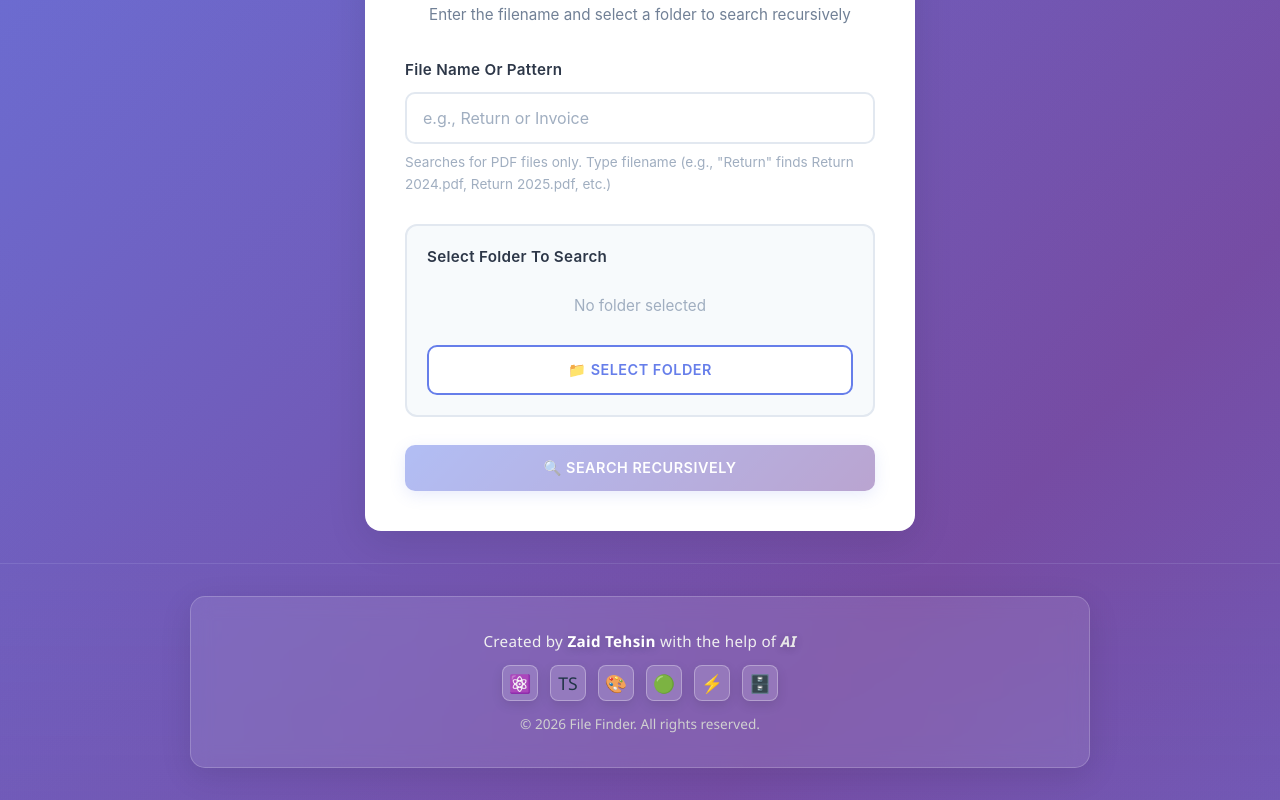
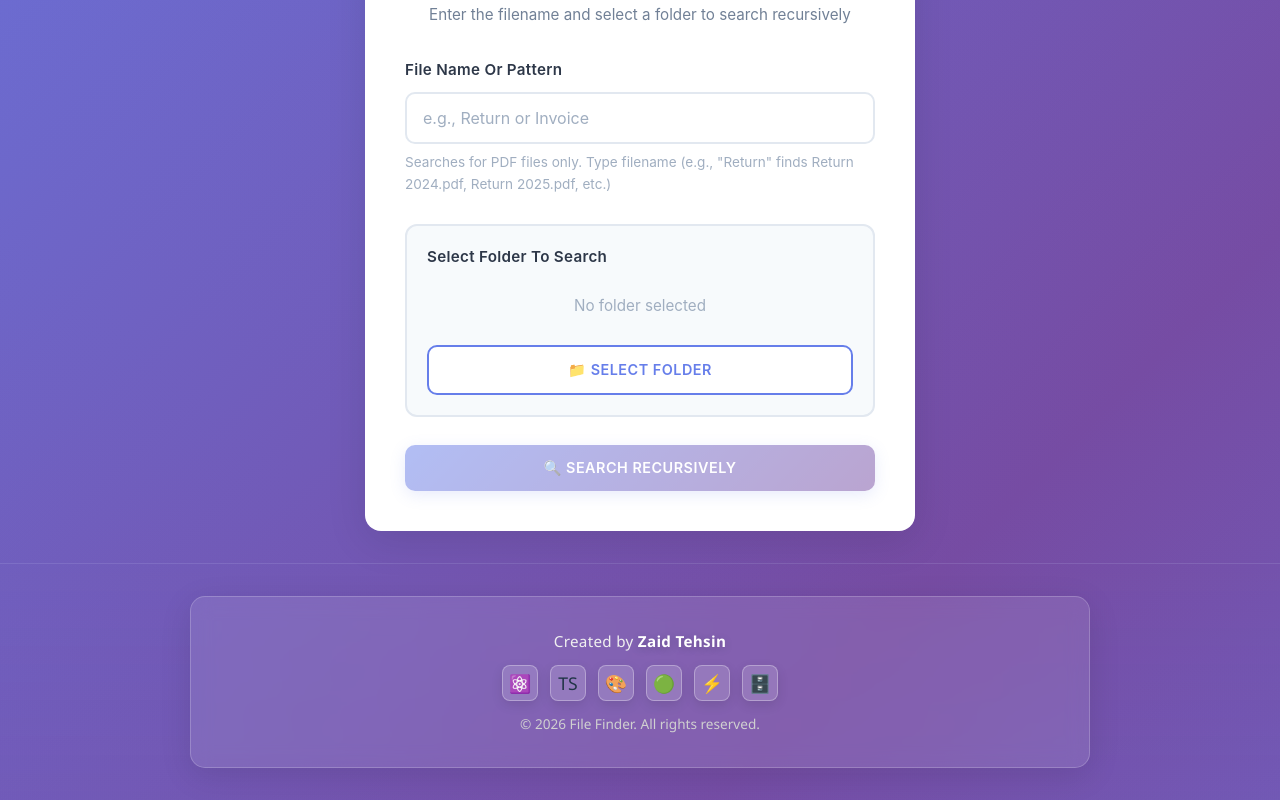
Before and after one commit to ZaidTehsinX/file-finder-app, a React (Vite) app: page / in a window 1280 px wide. Shown: the part 313-1113 px from the top of the page. Built offline with nearby package versions, Linux system fonts and the light colour scheme.

Commit message:
Update footer: remove AI text and center created by Zaid Tehsin

```diff
--- a/src/components/Footer.css
+++ b/src/components/Footer.css
@@ -27,18 +27,12 @@
   color: #f0f0f0;
   font-weight: 500;
   letter-spacing: 0.3px;
+  text-align: center;
 }
 
 .author-name {
   color: #ffffff;
   font-weight: 700;
-  text-shadow: 0 2px 8px rgba(0, 0, 0, 0.2);
-}
-
-.ai-name {
-  color: #e8e8e8;
-  font-weight: 700;
-  font-style: italic;
   text-shadow: 0 2px 8px rgba(0, 0, 0, 0.2);
 }
 
--- a/src/components/Footer.tsx
+++ b/src/components/Footer.tsx
@@ -8,7 +8,7 @@ const Footer: React.FC = () => {
     <footer className="footer">
       <div className="footer-content">
         <p className="footer-text">
-          Created by <span className="author-name">Zaid Tehsin</span> with the help of <span className="ai-name">AI</span>
+          Created by <span className="author-name">Zaid Tehsin</span>
         </p>
 
         <div className="tech-icons-footer">
```
